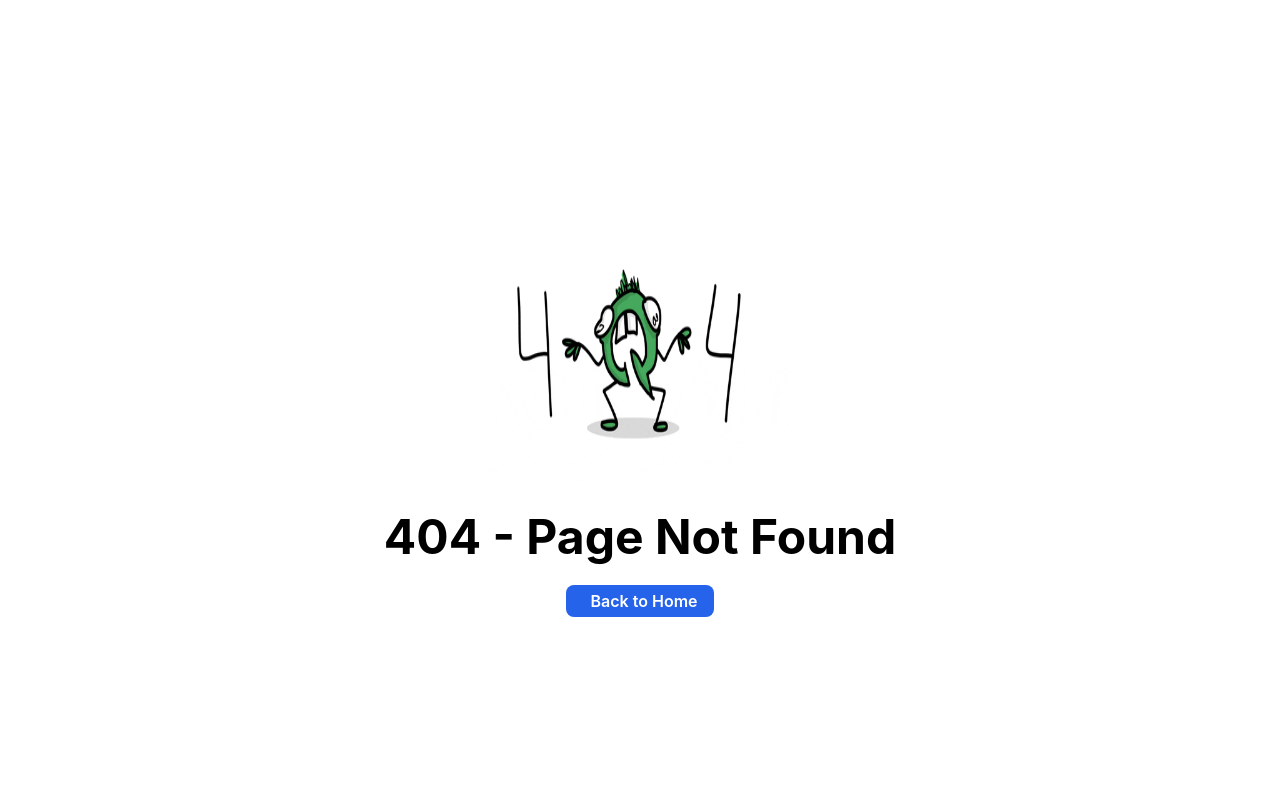
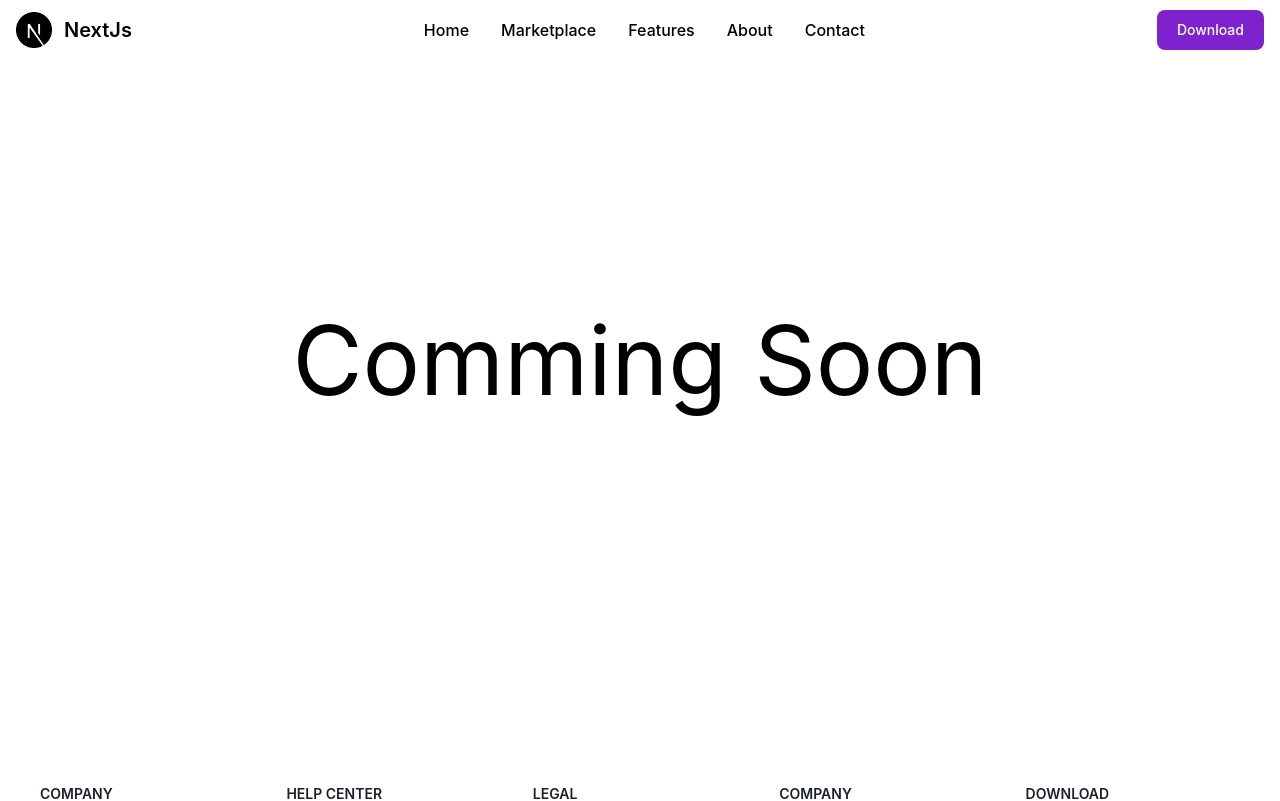
Before and after one commit to MickyLaitkor/ITservice, a Next.js app: page /market-place in a window 1280 px wide. Before the commit this address had no page. Shown: the top 801 px of the page. Built offline with nearby package versions, Linux system fonts and the light colour scheme.

Commit message:
added marketplace page

```diff
--- a/package.json
+++ b/package.json
@@ -26,6 +26,7 @@
     "react-dom": "18.2.0",
     "react-responsive-carousel": "^3.2.23",
     "react-ticker": "^1.3.2",
+    "react-waypoint": "^10.3.0",
     "sass": "^1.55.0"
   },
   "devDependencies": {
--- a/src/components/Header.tsx
+++ b/src/components/Header.tsx
@@ -2,7 +2,7 @@ import { FC } from 'react';
 import Link from 'next/link';
 export const Header: FC = () => {
   return (
-    <header className="fixed w-full z-[9999]">
+    <header className={`fixed w-full z-[9999]`}>
       <nav className="bg-white border-gray-200 py-2.5 dark:bg-gray-900">
         <div className="flex flex-wrap items-center justify-between max-w-screen-xl px-4 mx-auto">
           <Link href="https://nextjs.org">
--- a/src/pages/about-us/index.tsx
+++ b/src/pages/about-us/index.tsx
@@ -1,8 +1,6 @@
 import React from 'react';
 import Head from 'next/head';
-import FeatureCard from '../../components/FeatureCard';
 import type { NextPage } from 'next';
-import { Features } from '../../data';
 import { Footer } from '../../components/Footer';
 import { Header } from '../../components/Header';
 
@@ -13,7 +11,7 @@ const AboutUs: NextPage = () => {
         <title>NextJs | About Us</title>
         <meta
           name="description"
-          content="NextJS starter template using TypeScript and Tailwind CSS, and includes VSCode + Prettier + ESLint. created By  Micky Rajkumar"
+          content="getAmind are dedicated to revolutionizing the way businesses manage their customer relationships. We understand that customer satisfaction and loyalty are crucial factors in the success of any organization. That's why we provide cutting-edge CRM solutions tailored to meet the unique needs of our clients"
         />
       </Head>
       <div>
--- a/src/pages/contact-us/index.tsx
+++ b/src/pages/contact-us/index.tsx
@@ -10,10 +10,10 @@ const ContactUs: NextPage = () => {
   return (
     <>
       <Head>
-        <title>NextJs</title>
+        <title>NextJs | Contact</title>
         <meta
           name="description"
-          content="NextJS starter template using TypeScript and Tailwind CSS, and includes VSCode + Prettier + ESLint. created By  Micky Rajkumar"
+          content="getAmind are dedicated to revolutionizing the way businesses manage their customer relationships. We understand that customer satisfaction and loyalty are crucial factors in the success of any organization. That's why we provide cutting-edge CRM solutions tailored to meet the unique needs of our clients"
         />
       </Head>
       <div>
--- a/src/pages/index.tsx
+++ b/src/pages/index.tsx
@@ -26,8 +26,8 @@ const Home: NextPage<IPropTypes> = ({ users, error }) => {
 
   if (err) {
     return (
-      <div className="flex justify-center items-center h-full w-full">
-        <h1>Something went Wrong</h1>
+      <div className="flex justify-center items-center h-[100vh] w-full">
+        <h1 className="text-8xl font-bold">Something went Wrong</h1>
       </div>
     );
   }
@@ -38,7 +38,7 @@ const Home: NextPage<IPropTypes> = ({ users, error }) => {
         <title>NextJs</title>
         <meta
           name="description"
-          content="NextJS starter template using TypeScript and Tailwind CSS, and includes VSCode + Prettier + ESLint. created By  Micky Rajkumar"
+          content="getAmind are dedicated to revolutionizing the way businesses manage their customer relationships. We understand that customer satisfaction and loyalty are crucial factors in the success of any organization. That's why we provide cutting-edge CRM solutions tailored to meet the unique needs of our clients"
         />
       </Head>
 
--- /dev/null
+++ b/src/pages/market-place/index.tsx
@@ -0,0 +1,30 @@
+import React from 'react';
+import Head from 'next/head';
+import type { NextPage } from 'next';
+import { Footer } from '../../components/Footer';
+import { Header } from '../../components/Header';
+
+const MarketPlace: NextPage = () => {
+  return (
+    <>
+      <Head>
+        <title>NextJs | Market-Places</title>
+        <meta
+          name="description"
+          content="getAmind are dedicated to revolutionizing the way businesses manage their customer relationships. We understand that customer satisfaction and loyalty are crucial factors in the success of any organization. That's why we provide cutting-edge CRM solutions tailored to meet the unique needs of our clients"
+        />
+      </Head>
+      <div>
+        <Header />
+        <div className=" mx-auto bg-white dark:bg-gray-900">
+          <div className="flex justify-center items-center  h-[90vh]">
+            <h1 className="text-8xl">Comming Soon</h1>
+          </div>
+        </div>
+        <Footer />
+      </div>
+    </>
+  );
+};
+
+export default MarketPlace;
```
